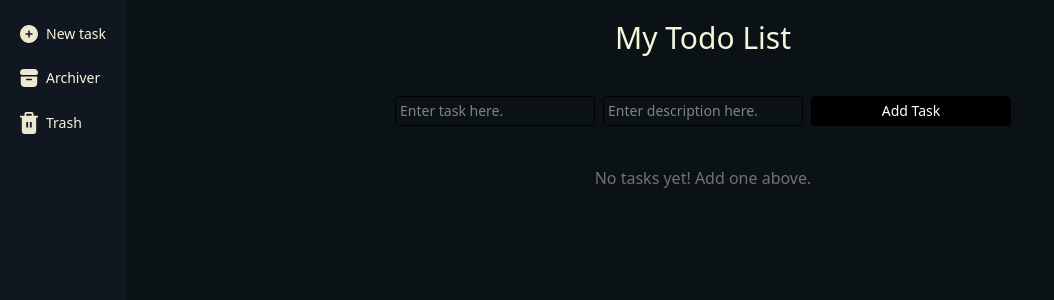
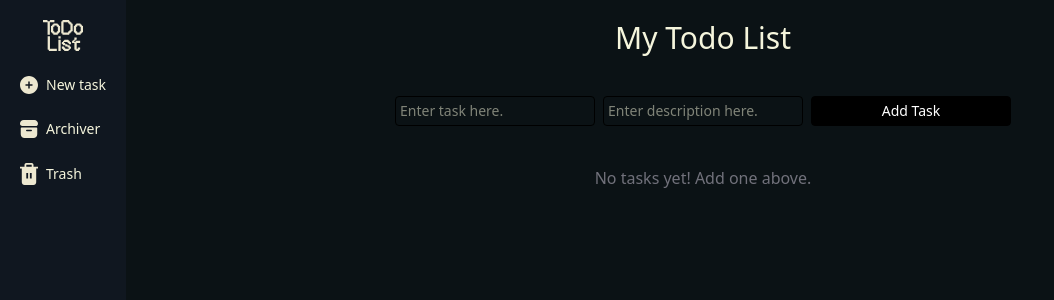
Before and after one commit to Ferdus615/Todo_frontend, a Next.js app in the folder todo_app/: page / in a window 1280 px wide. Shown: the top 300 px of the page, without its empty margins (0-1054 px from the left). Built offline with nearby package versions, Linux system fonts and the light colour scheme.

Commit message:
added logo and favicon

```diff
--- a/todo_app/app/layout.jsx
+++ b/todo_app/app/layout.jsx
@@ -12,6 +12,9 @@ const geistMono = Geist_Mono({
 });
 
 export const metadata = {
+  icons: {
+    icon: "/icon.svg", // Reference the file in your /public directory
+  },
   title: "Ferdus's Todo App",
   description: "Developed By Ferdus Rhaman Khan.",
 };
--- a/todo_app/app/page.jsx
+++ b/todo_app/app/page.jsx
@@ -118,7 +118,10 @@ function Page() {
 
   return (
     <div className="flex h-screen w-screen">
-      <aside className="flex flex-col min-w-30 items-start gap-5 p-5 bg-[#101720]">
+      <aside className="flex flex-col min-w-30 gap-5 p-5 bg-[#101720]">
+        <div className="flex justify-center items-center">
+          <Image src="/logo.svg" height={50} width={40} alt="logo" />
+        </div>
         <button className="text-sm pt-1 flex gap-2 items-center font-extralight cursor-pointer">
           <Image src="/add.svg" height={18} width={18} alt="Add task" />
           <span>New task</span>
```
Also changed, not shown: todo_app/app/archiver/page.jsx (added), todo_app/app/trash/page.jsx (added), todo_app/public/logo.svg (added).
